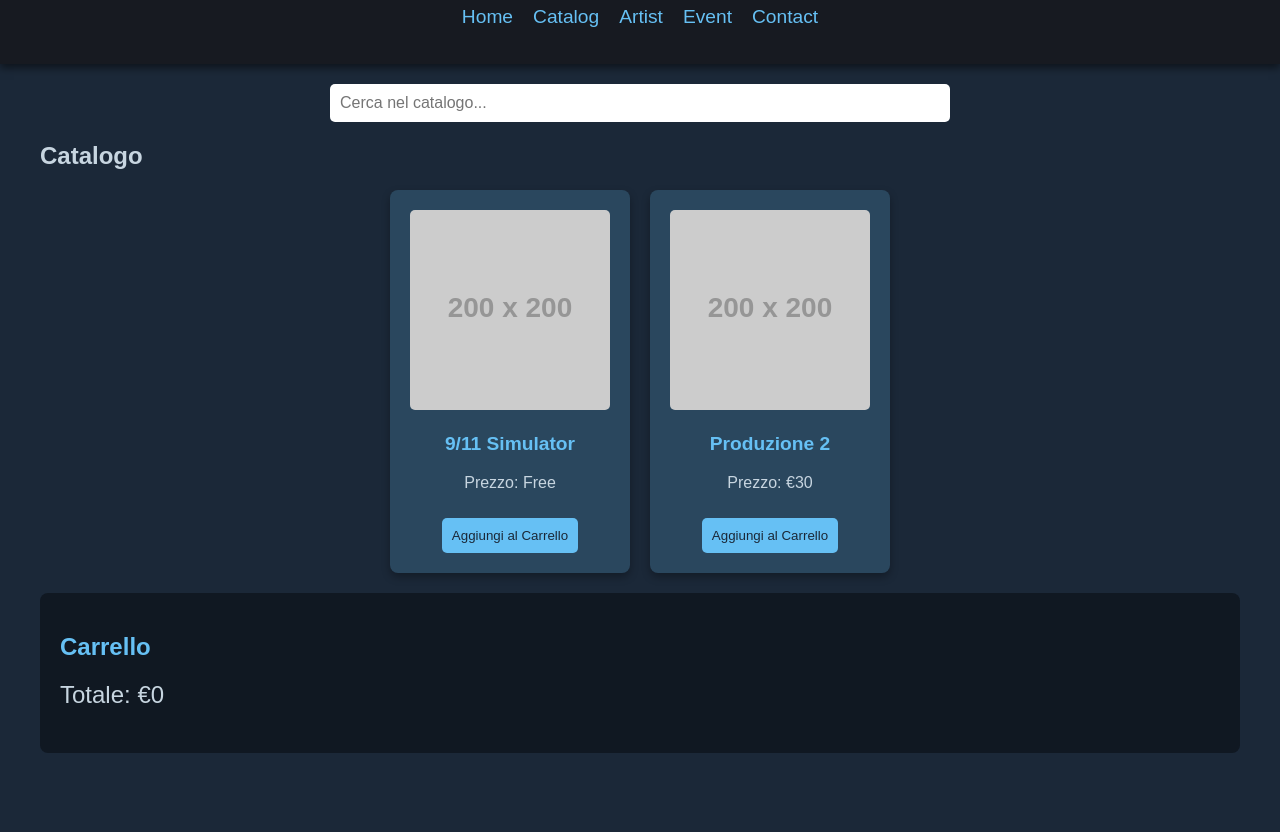
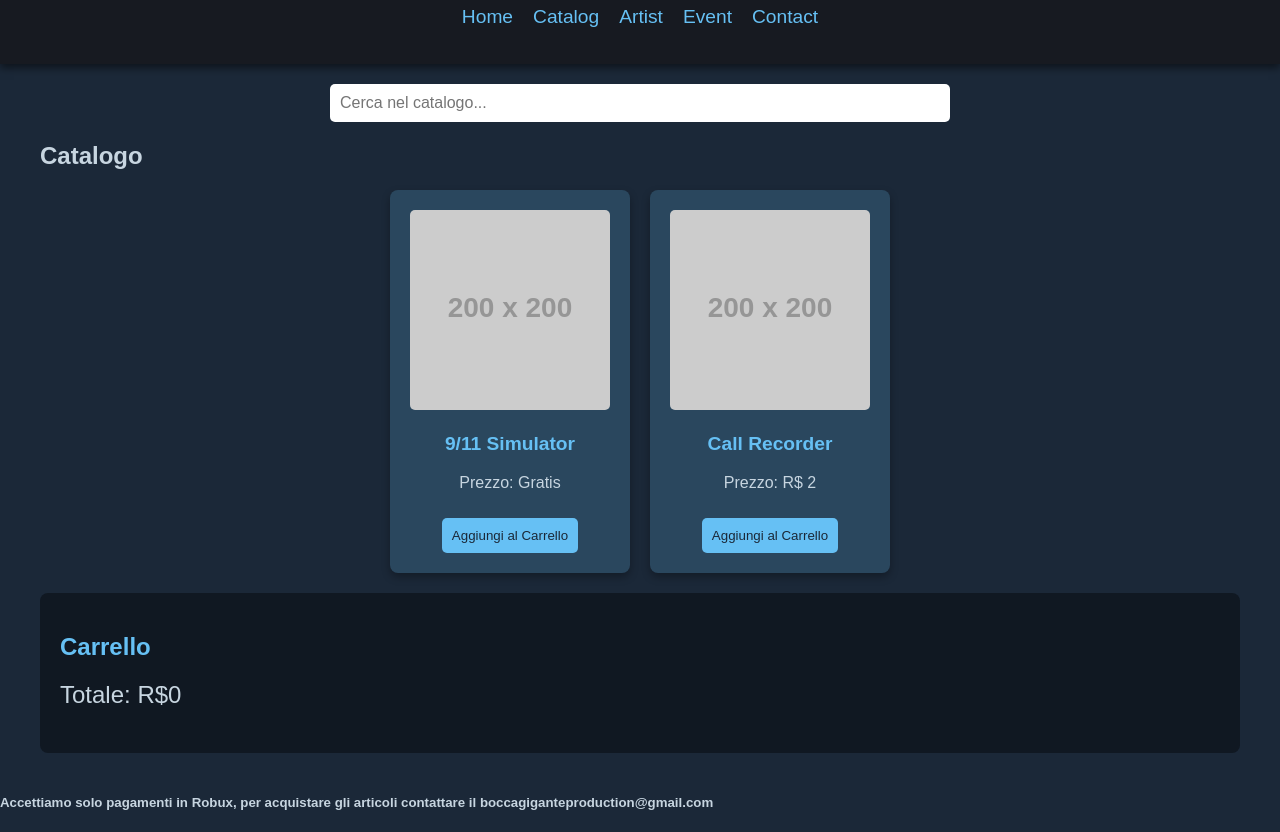
Before and after one commit to Boccagigantestore/boccagigantestore.github.io, a website: page index.html in a window 1280 px wide. Shown: the part 113-945 px from the top of the page. Before the commit the page ends 886 px from the top, so only its background shows below. Drawn offline with Linux system fonts and the light colour scheme; placeholder pictures from the web are drawn by us.

Commit message:
Update index.html
Didid

```diff
--- a/index.html
+++ b/index.html
@@ -181,21 +181,21 @@
             <div class="product-card" data-name="9/11 Simulator" data-price="0">
                 <img src="https://via.placeholder.com/200x200" alt="9/11 Simulator">
                 <h3>9/11 Simulator</h3>
-                <p>Prezzo: Free</p>
+                <p>Prezzo:  Gratis</p>
                 <button onclick="addToCart('9/11 Simulator', 0)">Aggiungi al Carrello</button>
             </div>
-            <div class="product-card" data-name="Produzione 2" data-price="30">
+            <div class="product-card" data-name="Call Recorder" data-price="30">
                 <img src="https://via.placeholder.com/200x200" alt="Produzione 2">
-                <h3>Produzione 2</h3>
-                <p>Prezzo: €30</p>
-                <button onclick="addToCart('Produzione 2', 30)">Aggiungi al Carrello</button>
+                <h3>Call Recorder</h3>
+                <p>Prezzo: R$ 2</p>
+                <button onclick="addToCart('Call Recorder', 2)">Aggiungi al Carrello</button>
             </div>
         </div>
 
         <div class="cart-container">
             <h2>Carrello</h2>
             <div id="cartItems"></div>
-            <p class="total">Totale: €<span id="totalPrice">0</span></p>
+            <p class="total">Totale: R$<span id="totalPrice">0</span></p>
         </div>
     </section>
 
@@ -250,5 +250,7 @@
         }
     </script>
 
+<h5>Accettiamo solo pagamenti in Robux, per acquistare gli articoli contattare il boccagiganteproduction@gmail.com</h5>
 </body>
+
 </html>
```
